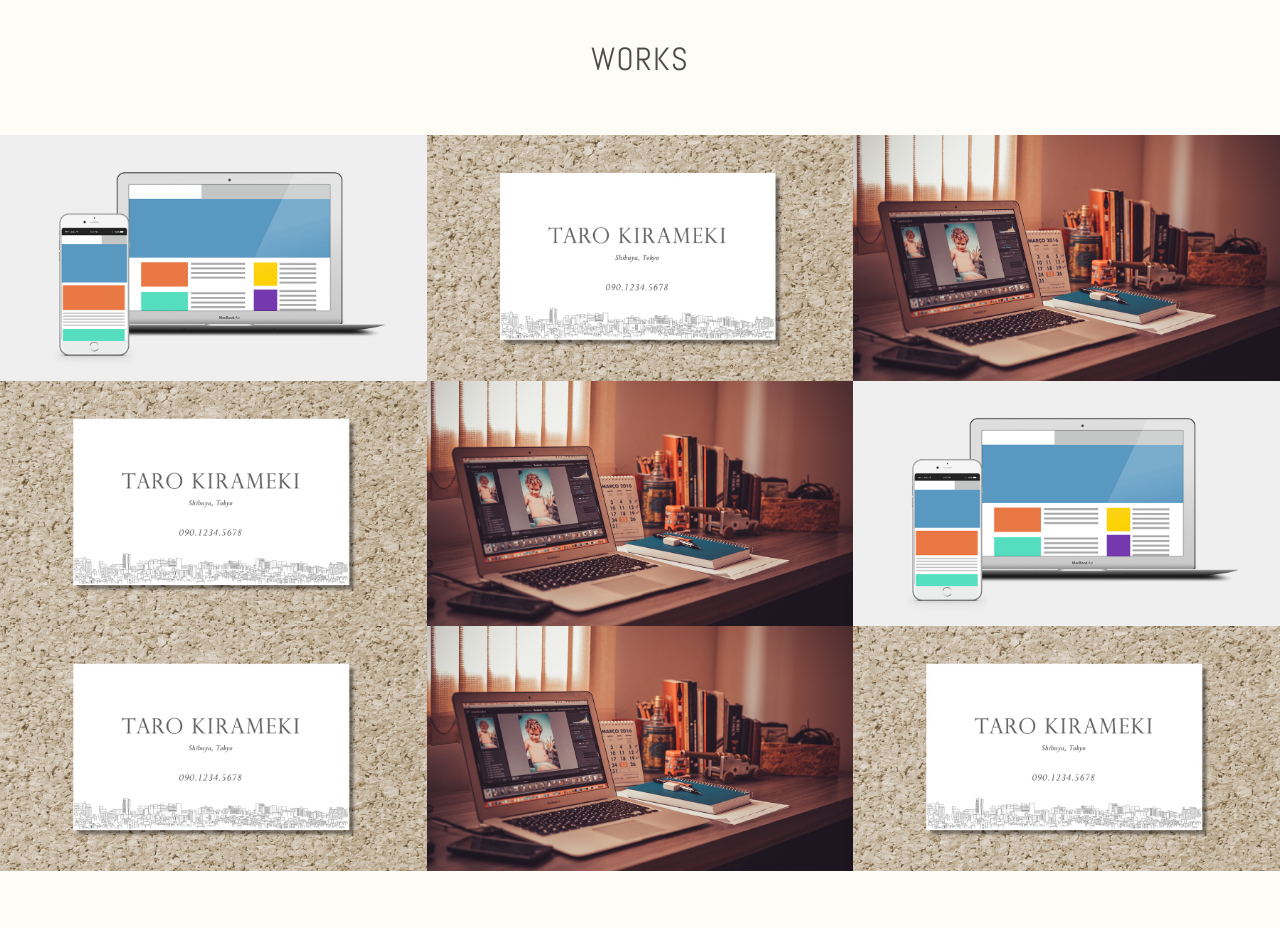
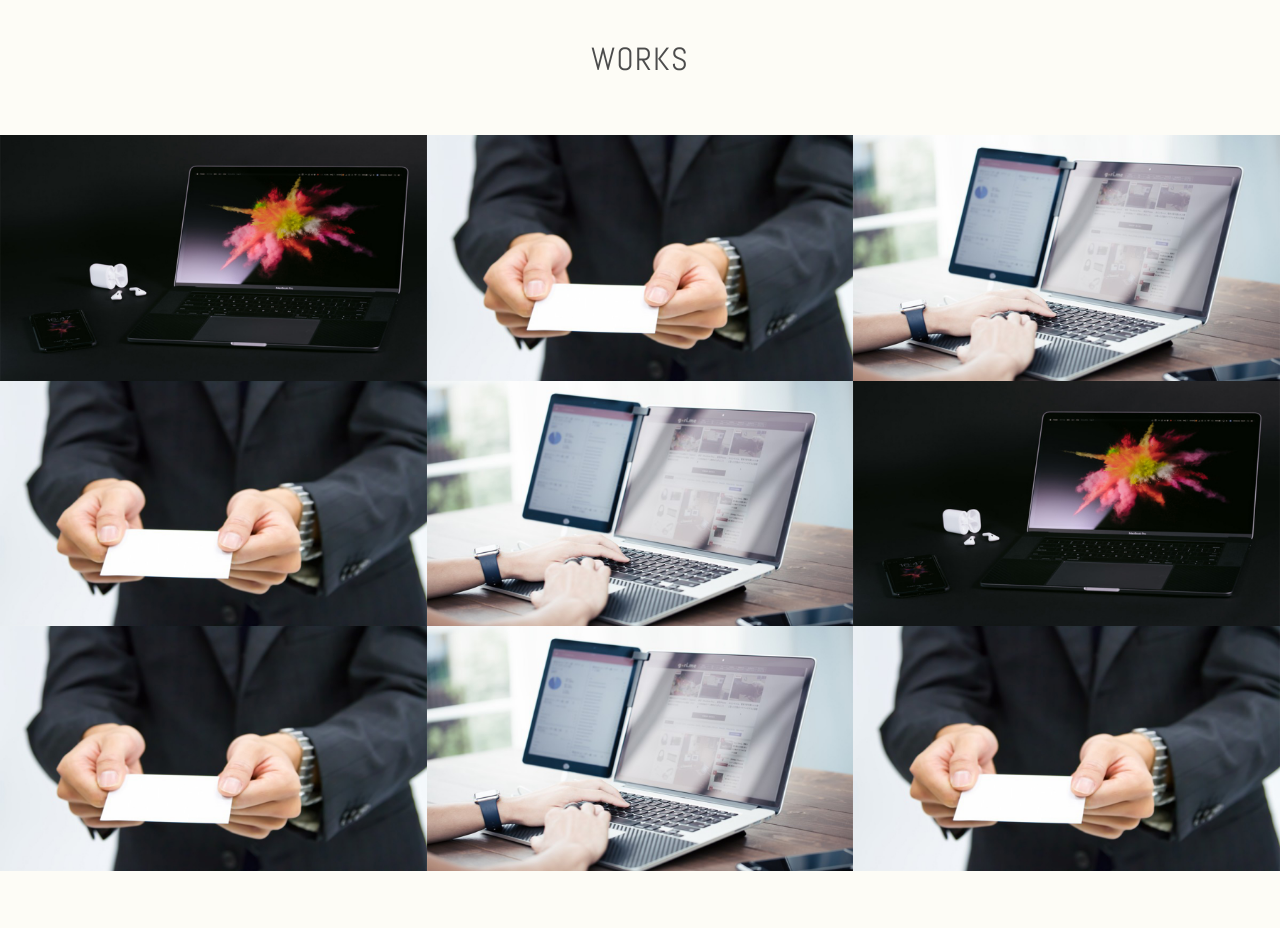
Before and after one commit to hisachan/hisachan.github.io, a plain HTML site: page index.html in a window 1280 px wide. Shown: the part 1060-1988 px from the top of the page. Drawn offline with nearby package versions, Linux system fonts and the light colour scheme.

Commit message:
photoshop

```diff
--- a/index.html
+++ b/index.html
@@ -14,7 +14,7 @@
            <a href="#contact" class="button-contact"><i aria-label="お問い合わせ" class="fa fa-envelope-o"></i></a>
             <div class="profile">
                  <h1 class="site-title abel uppercase text-center">Web Designer <span>hisayo koga</span></h1>
-                 <img src="./images/img_profile.jpg" alt="プロフィール写真" width="140" height="140" class="block-center profile-icon">
+                 <img src="./images/img_profile.loveme.jpg" alt="プロフィール写真" width="140" height="140" class="block-center profile-icon">
                 <p>大阪府在住のWebデザイナー、古賀尚代です。オンラインスクールでWeb制作について学び、事務仕事でパソコンを使うようになってから憧れていたWebデザイナーの仕事ができるように活動中です。これからさらにWeb制作の技術や知識を身につけて、お客様の夢を叶える事のできるデザイナーになりたいと思っています。</p>
             </div>
         </header>
@@ -44,7 +44,7 @@
         <h2 class="text-center">Works</h2>
         <div class="works-box">
             <a href="#">
-                <img src="./images/img_work_site.png" alt="株式会社きらめき コーポレートサイト様 Webサイトデザイン">
+                <img src="./images/img_work_site.jpg" alt="株式会社きらめき コーポレートサイト様 Webサイトデザイン">
                 <div class="works-box-inner">
                     <div class="text-center">
                         <h3>株式会社きらめき コーポレートサイト</h3>
@@ -56,7 +56,7 @@
         </div>
         <div class="works-box">
             <a href="#">
-                <img src="./images/img_work_card.jpg" alt="きらめき花子様 名刺デザイン">
+                <img src="./images/img_work_meishi.jpg" alt="きらめき花子様 名刺デザイン">
                 <div class="works-box-inner">
                     <div class="text-center">
                         <h3>きらめき花子様 名刺</h3>
@@ -68,7 +68,7 @@
         </div>
         <div class="works-box">
             <a href="#">
-                <img src="./images/img_work_blog.jpg" alt="WordPressオリジナルテーマ">
+                <img src="./images/img_work_blogdesign.jpg" alt="WordPressオリジナルテーマ">
                 <div class="works-box-inner">
                     <div class="text-center">
                         <h3>ブログデザイン</h3>
@@ -80,7 +80,7 @@
         </div>
         <div class="works-box">
             <a href="#">
-                <img src="./images/img_work_card.jpg" alt="きらめき花子様 名刺デザイン">
+                <img src="./images/img_work_meishi.jpg" alt="きらめき花子様 名刺デザイン">
                 <div class="works-box-inner">
                     <div class="text-center">
                         <h3>きらめき花子様 名刺</h3>
@@ -92,7 +92,7 @@
         </div>
         <div class="works-box">
             <a href="#">
-                <img src="./images/img_work_blog.jpg" alt="WordPressオリジナルテーマ">
+                <img src="./images/img_work_blogdesign.jpg" alt="WordPressオリジナルテーマ">
                 <div class="works-box-inner">
                     <div class="text-center">
                         <h3>ブログデザイン</h3>
@@ -104,7 +104,7 @@
         </div>
         <div class="works-box">
             <a href="#">
-                <img src="./images/img_work_site.png" alt="株式会社きらめき コーポレートサイト様 Webサイトデザイン">
+                <img src="./images/img_work_site.jpg" alt="株式会社きらめき コーポレートサイト様 Webサイトデザイン">
                 <div class="works-box-inner">
                     <div class="text-center">
                         <h3>株式会社きらめき コーポレートサイト</h3>
@@ -116,7 +116,7 @@
         </div>
         <div class="works-box">
             <a href="#">
-                <img src="./images/img_work_card.jpg" alt="きらめき花子様 名刺デザイン">
+                <img src="./images/img_work_meishi.jpg" alt="きらめき花子様 名刺デザイン">
                 <div class="works-box-inner">
                     <div class="text-center">
                         <h3>きらめき花子様 名刺</h3>
@@ -128,7 +128,7 @@
         </div>
         <div class="works-box">
             <a href="#">
-                <img src="./images/img_work_blog.jpg" alt="WordPressオリジナルテーマ">
+                <img src="./images/img_work_blogdesign.jpg" alt="WordPressオリジナルテーマ">
                 <div class="works-box-inner">
                     <div class="text-center">
                         <h3>ブログデザイン</h3>
@@ -140,7 +140,7 @@
         </div>
         <div class="works-box">
             <a href="#">
-                <img src="./images/img_work_card.jpg" alt="きらめき花子様 名刺デザイン">
+                <img src="./images/img_work_meishi.jpg" alt="きらめき花子様 名刺デザイン">
                 <div class="works-box-inner">
                     <div class="text-center">
                         <h3>きらめき花子様 名刺</h3>
```
